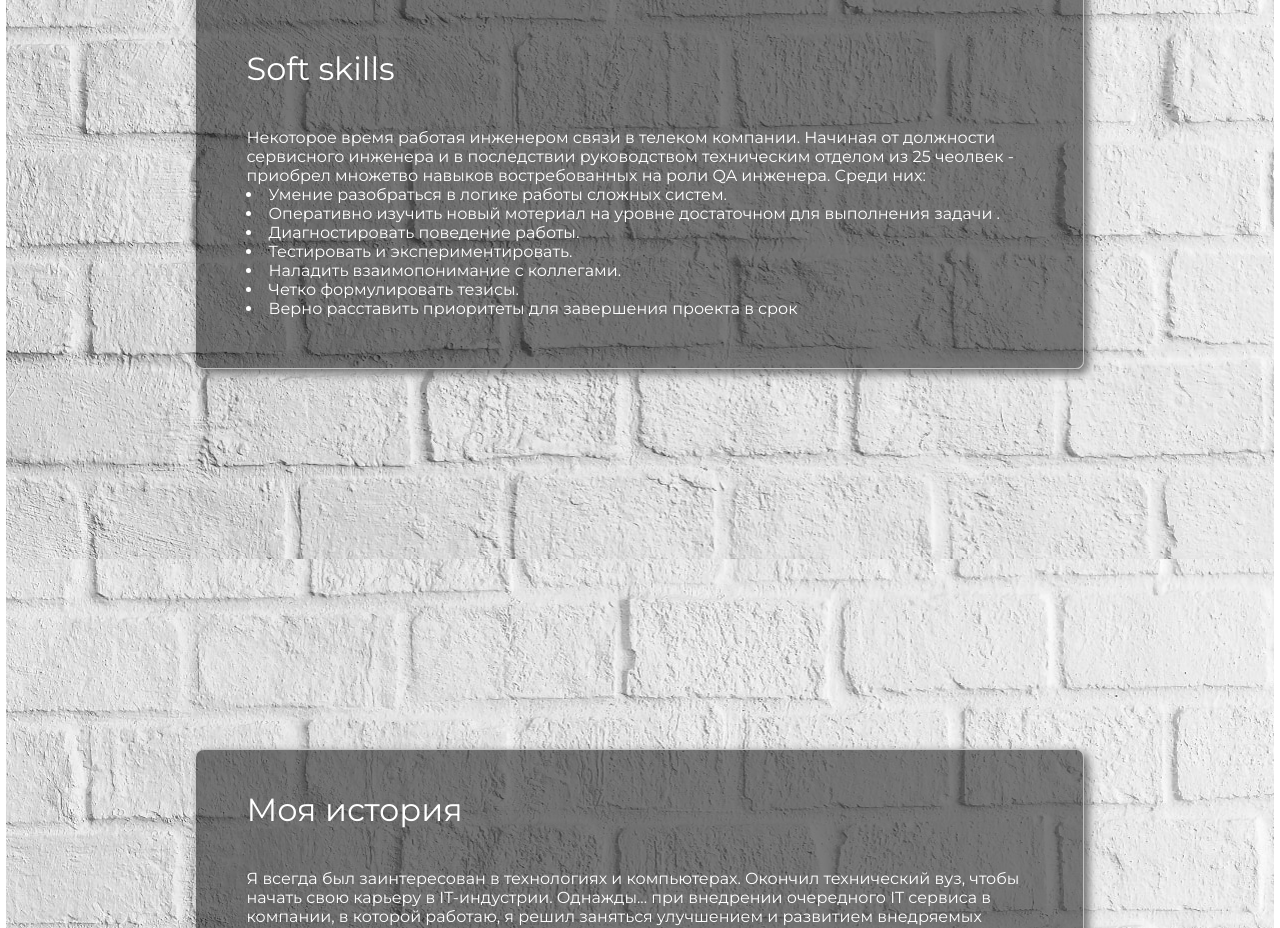
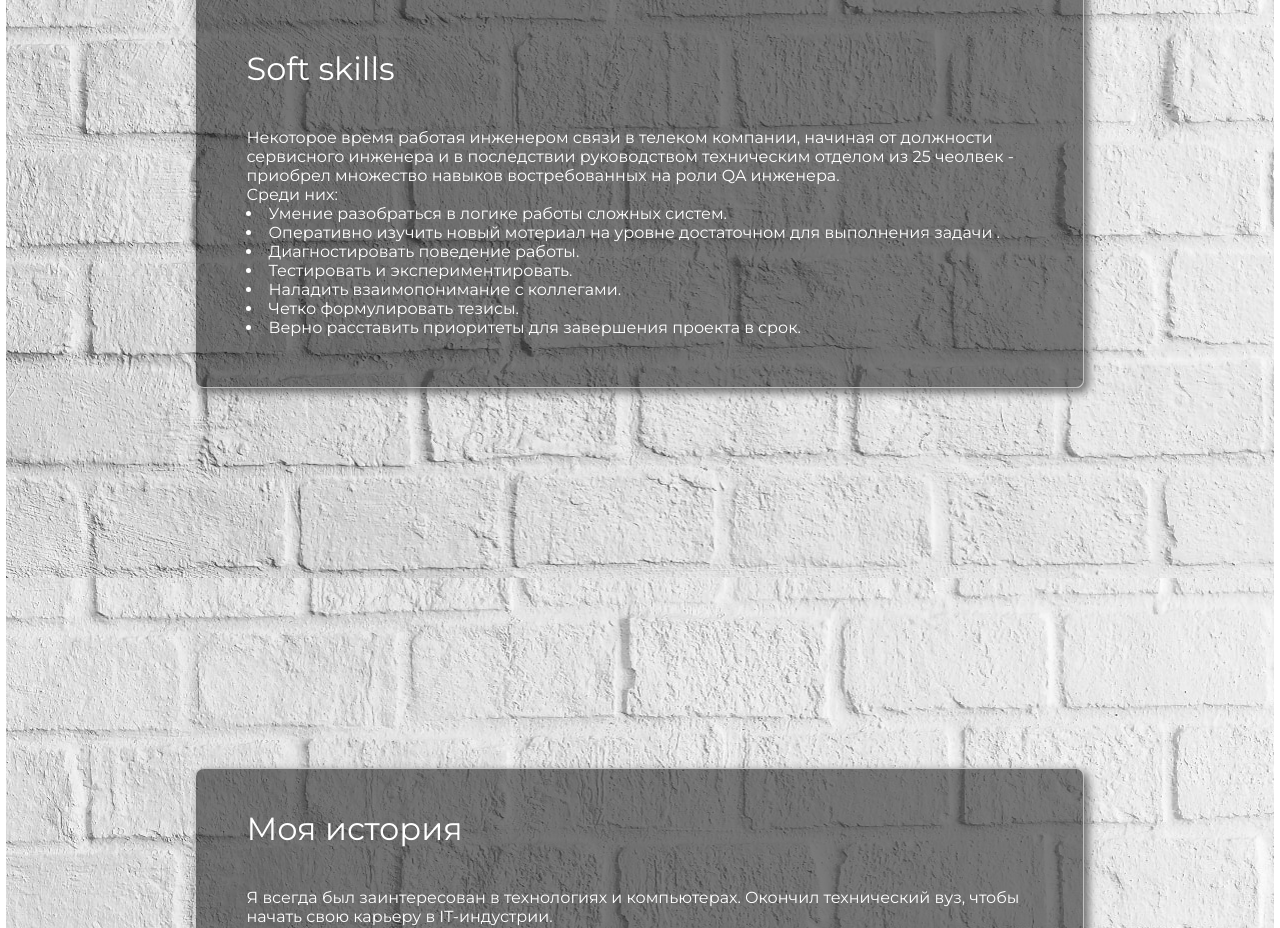
Before and after one commit to ArtemKarDev/business_card_website, a plain HTML site: page index.html in a window 1280 px wide. Shown: the part 1360-2288 px from the top of the page. Drawn offline with nearby package versions, Linux system fonts and the light colour scheme.

Commit message:
убрал некоторые орфографические ошибки

```diff
--- a/index.html
+++ b/index.html
@@ -123,16 +123,22 @@
                 </div>
                 <div class="title1">Soft skills</div>
                 <div class="full_name">
-                    Некоторое время работая инженером связи в телеком компании. Начиная от должности сервисного инженера и в последствии руководством техническим отделом из 25 чеолвек - приобрел множетво навыков востребованных на роли QA инженера. Среди них:
+                    Некоторое время работая инженером связи в телеком компании, начиная от должности сервисного инженера и в последствии руководством техническим отделом из 25 чеолвек - приобрел множество навыков востребованных на роли QA инженера. <br>
+                    Среди них:
                     <li>Умение разобраться в логике работы сложных систем.</li>
                     <li>Оперативно изучить новый мотериал на уровне достаточном для выполнения задачи .</li>
                     <li>Диагностировать поведение работы.</li>
                     <li>Тестировать и экспериментировать.</li>
                     <li>Наладить взаимопонимание с коллегами.</li>
                     <li>Четко формулировать тезисы.</li>
-                    <li>Верно расставить приоритеты для завершения проекта в срок</li>
+                    <li>Верно расставить приоритеты для завершения проекта в срок.</li>
                 </div>
             </div>
+
+
+
+
+
         </div>
 
 
@@ -140,11 +146,11 @@
             <div class="info">
                 <div class="title1">Моя история</div>
                     <div class="full_name">
-                        Я всегда был заинтересован в технологиях и компьютерах. Окончил технический вуз, чтобы начать свою карьеру в IT-индустрии.
+                        Я всегда был заинтересован в технологиях и компьютерах. Окончил технический вуз, чтобы начать свою карьеру в IT-индустрии.<br>
                         Однажды... при внедрении очередного IT сервиса в компании, в которой работаю, я решил заняться улучшением и развитием внедряемых продуктов. Я  начал свой профессиональный путь в области IT как тестировщик веб-сайтов и выполнении отчетности, связанной с обнаруженными ошибками.  Моя усидчивость позволяла работать над одной и той же задачей в течение долгого времени и способствовала выполнению рутинной работы. Однако, я всё больше понимал, что действительно хотел бы делать - это развиваться в области обеспечения качества на всех этапах внедрения сервисов.
                         <br><br>
-
-                        Так началась моя миссия. <br><br>
+                        Так началась моя миссия.
+                        <br><br>
                         Обладая навыком самообучения и усердно работая над достижением своей цели, я учился правильно подходить к решению задач и самостоятельно придумывать новые решения.
                         Постепенно я расширял круг своих обязанностей, и кроме задач тестировщика выполнял задачи:
                         - Анализ технической документации
```
